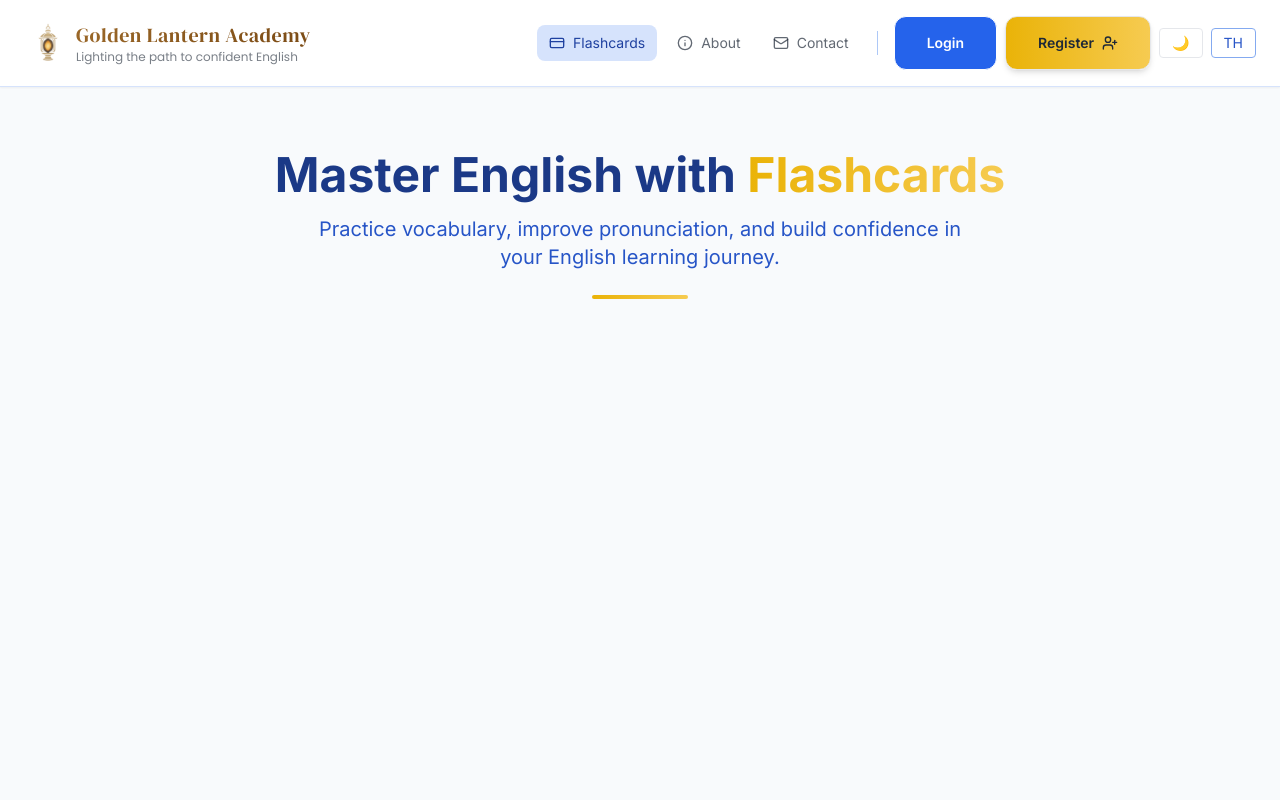
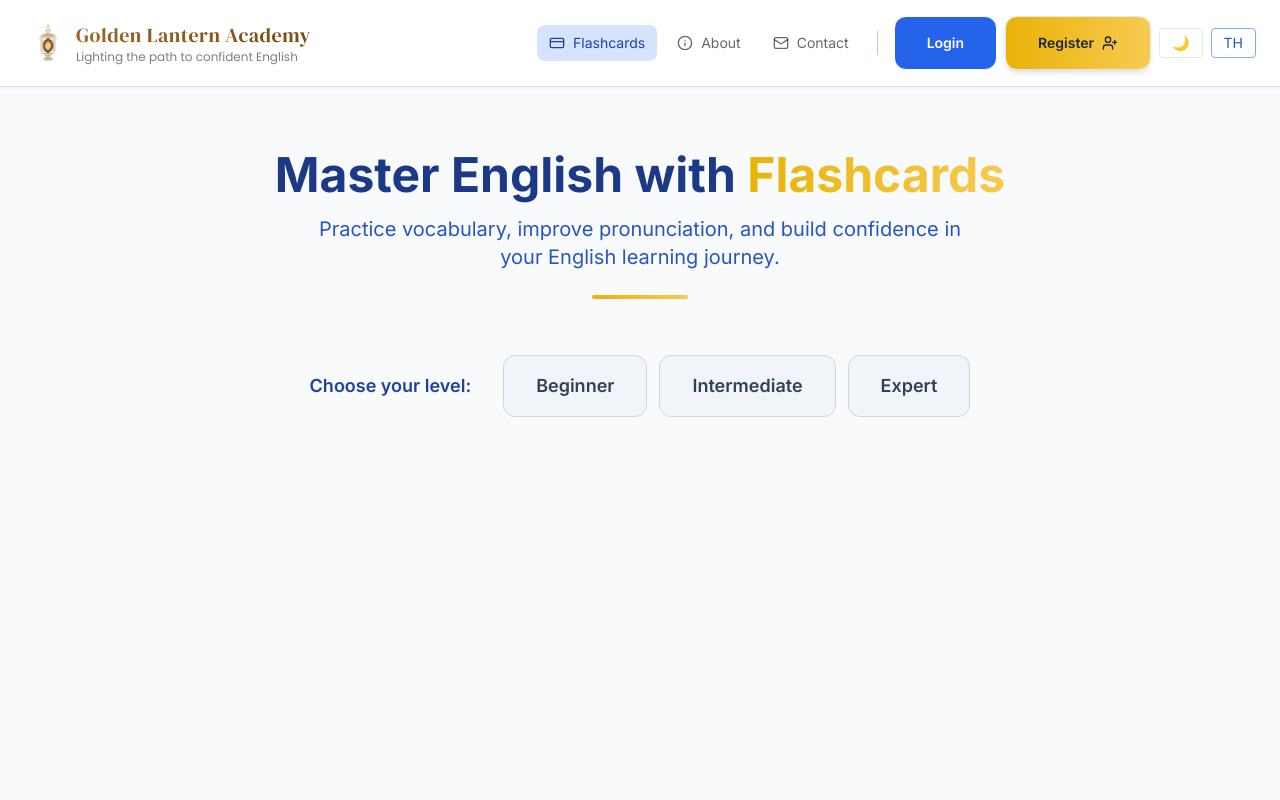
Before and after one commit to afk-bro/tiger-english, a React (Vite) app: page /flashcards in a window 1280 px wide. Shown: the top 800 px of the page. Built offline with nearby package versions, Linux system fonts and the light colour scheme; no server answers.

Commit message:
feat/flashcards-page: created difficulty selector component, updated button component and added to flashcardspage.tsx

```diff
--- /dev/null
+++ b/src/components/flashcards/DifficultySelector.tsx
@@ -0,0 +1,42 @@
+// src/components/flashcards/DifficultySelector.tsx
+import Button from "@/components/ui/Button";
+
+type DifficultyLevel = 'basic' | 'intermediate' | 'advanced';
+
+interface DifficultySelectorProps {
+  selectedDifficulty: DifficultyLevel | null;
+  onDifficultyChange: (difficulty: DifficultyLevel) => void;
+}
+
+export function DifficultySelector({ selectedDifficulty, onDifficultyChange }: DifficultySelectorProps) {
+  const difficulties: { level: DifficultyLevel; label: string }[] = [
+    { level: 'basic', label: 'Beginner' },
+    { level: 'intermediate', label: 'Intermediate' },
+    { level: 'advanced', label: 'Expert' },
+  ];
+
+  return (
+    <div className="flex flex-col sm:flex-row gap-4 justify-center items-center py-6">
+      <h2 className="text-lg font-semibold text-primary-700 mb-2 sm:mb-0 sm:mr-4">
+        Choose your level:
+      </h2>
+      <div className="flex flex-col sm:flex-row gap-3">
+        {difficulties.map(({ level, label }) => (
+          <Button
+            key={level}
+            variant={selectedDifficulty === level ? 'primary' : 'secondary'}
+            size="md"
+            className={`min-w-[120px] transition-all duration-200 ${
+              selectedDifficulty === level
+                ? 'ring-2 ring-accent-400 ring-offset-2'
+                : 'hover:ring-1 hover:ring-primary-300'
+            }`}
+            onClick={() => onDifficultyChange(level)}
+          >
+            {label}
+          </Button>
+        ))}
+      </div>
+    </div>
+  );
+}
--- a/src/components/ui/Button.tsx
+++ b/src/components/ui/Button.tsx
@@ -16,6 +16,7 @@ type ButtonProps = {
   block?: boolean;
   align?: "left" | "center" | "right";
   disabled?: boolean;
+  onClick?: () => void;
 };
 
 export default function Button({
@@ -30,6 +31,7 @@ export default function Button({
   block,
   align,
   disabled = false,
+  onClick,
 }: ButtonProps) {
   const base =
     "inline-flex items-center justify-center gap-2 px-8 py-4 text-lg font-semibold rounded-xl transition-all duration-200";
@@ -85,6 +87,7 @@ export default function Button({
     <button
       type={type}
       className={clsx(classes, disabled && "opacity-50 cursor-not-allowed")}
+      onClick={onClick}
     >
       {children}
       {iconRight}
--- a/src/pages/FlashcardsPage.tsx
+++ b/src/pages/FlashcardsPage.tsx
@@ -1,16 +1,27 @@
 // src/pages/FlashcardsPage.tsx
+import { useState } from "react";
 import { WelcomeBanner } from "@/components/flashcards/WelcomeBanner";
+import { DifficultySelector } from "@/components/flashcards/DifficultySelector";
+
+type DifficultyLevel = 'basic' | 'intermediate' | 'advanced';
 
 export default function FlashcardsPage() {
+  const [selectedDifficulty, setSelectedDifficulty] = useState<DifficultyLevel | null>(null);
+
   return (
     <div className="min-h-screen bg-surface-light dark:bg-surface-dark">
       <div className="container mx-auto px-4 py-8 max-w-6xl">
         {/* Welcome Banner */}
         <WelcomeBanner />
 
+        {/* Difficulty Selector */}
+        <DifficultySelector
+          selectedDifficulty={selectedDifficulty}
+          onDifficultyChange={setSelectedDifficulty}
+        />
+
         {/* Placeholder for future components */}
         <div className="mt-12">
-          {/* DifficultySelector will go here */}
           {/* FlashcardViewer will go here */}
           {/* ActionBar will go here */}
           {/* StudyModeView will go here */}
```
